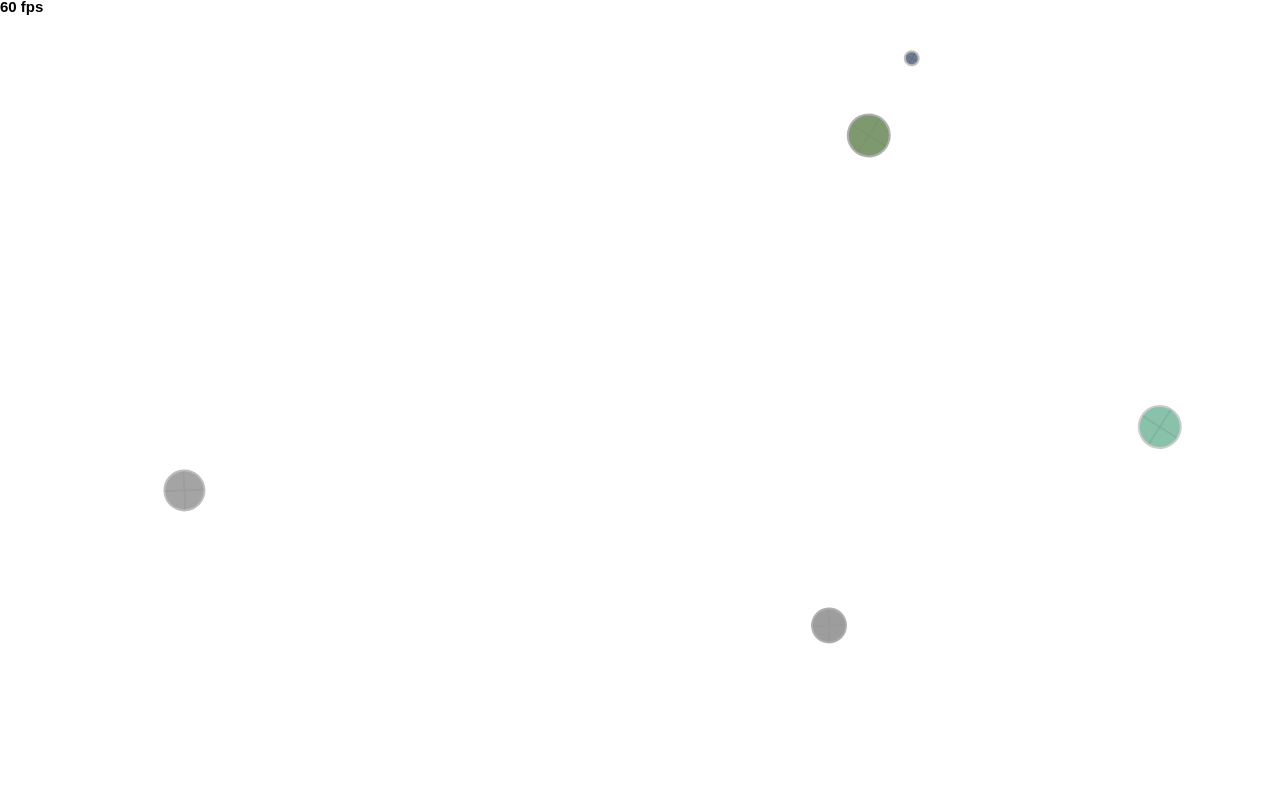
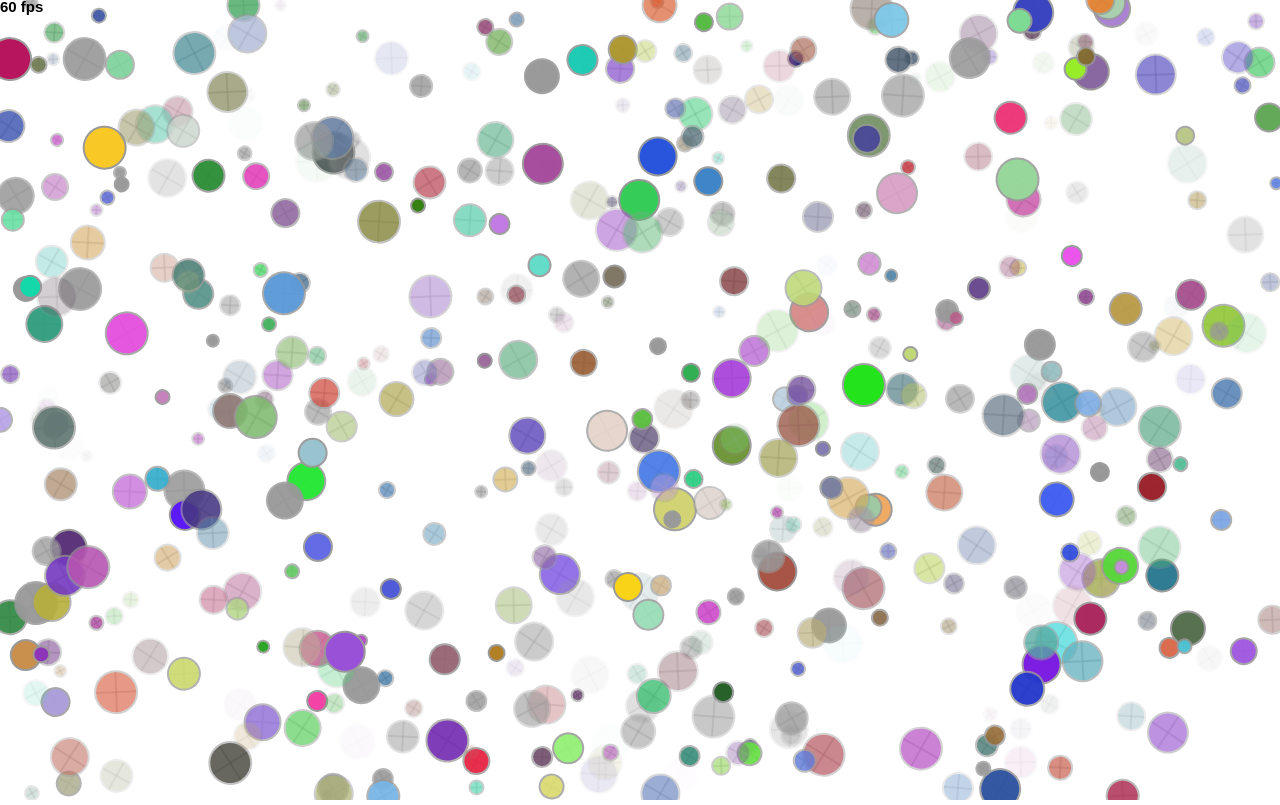
Before and after one commit to sky-designn/sky-designn.github.io, a website: page fsd-projects/circularity/index.html in a window 1280 px wide. Drawn offline with Linux system fonts and the light colour scheme.

Commit message:
completed circularity project

```diff
--- a/fsd-projects/circularity/js/init.js
+++ b/fsd-projects/circularity/js/init.js
@@ -22,7 +22,7 @@ var init = function (window) {
         // TODO 1 : Declare and initialize our variables
         var circle; // to hold one circle temporarily
 var circles = []; // array to hold all created circles
-
+9
 
 
         // TODO 2 : Create a function that draws a circle
@@ -36,13 +36,9 @@ var circles = []; // array to hold all created circles
 
 
         // TODO 3 : Call the drawCircle() function
-        drawCircle();
-drawCircle();
-drawCircle();
-drawCircle();
-drawCircle();
-
-
+        for (var i = 0; i < 500; i++) {
+            drawCircle();
+        }
 
         // TODO 7 : Use a loop to create multiple circles
 
@@ -60,22 +56,20 @@ drawCircle();
         */
         function update() {
             // TODO 4 : Update the position of each circle using physikz.updatePosition()
-            physikz.updatePosition(circles[0]);
-physikz.updatePosition(circles[1]);
-physikz.updatePosition(circles[2]);
-physikz.updatePosition(circles[3]);
-physikz.updatePosition(circles[4]);
+
 
 
             // TODO 5 : Call game.checkCirclePosition() on your circles
-            game.checkCirclePosition(circles[0]);
-            game.checkCirclePosition(circles[1]);
-            game.checkCirclePosition(circles[2]);
-            game.checkCirclePosition(circles[3]);
-            game.checkCirclePosition(circles[4]);
+
+
 
 
             // TODO 8 / TODO 9 : Iterate over the array
+            for (var i = 0; i < circles.length; i++) {
+                // Code to update each circle
+                physikz.updatePosition(circles[i]);
+                game.checkCirclePosition(circles[i]);
+              }
 
 
         }
```
Also changed, not shown: fsd-projects/bouncing-box/index.html (+1 -1 lines).
